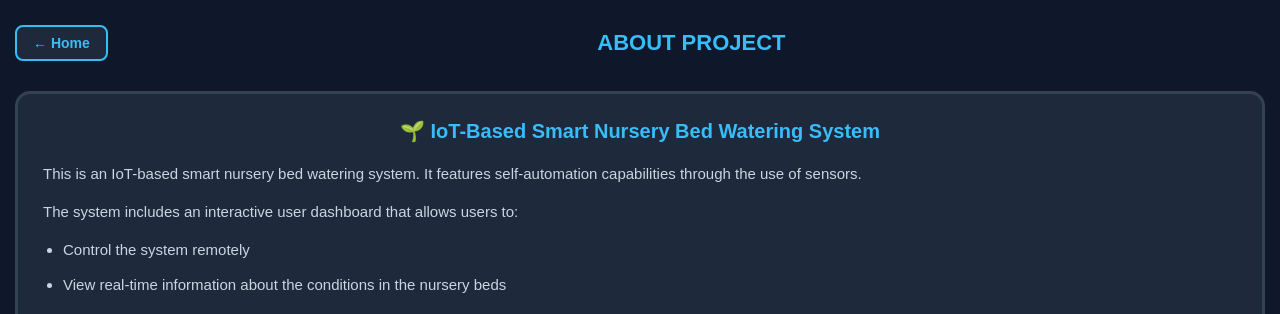
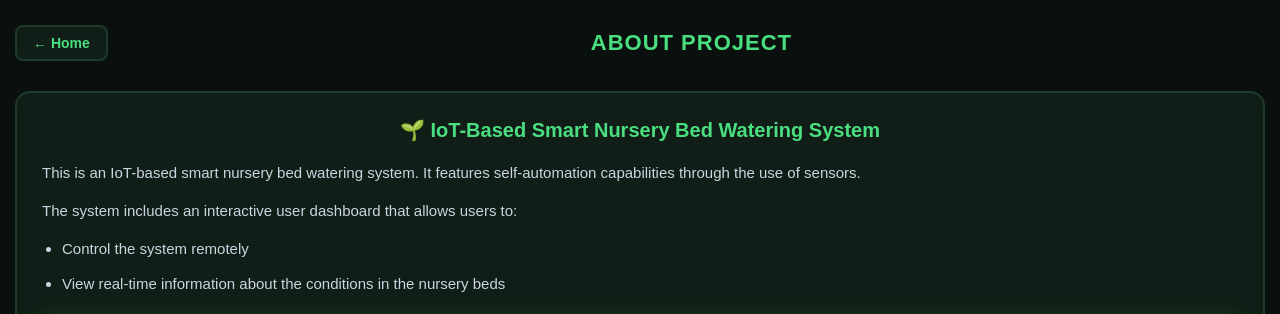
Before and after one commit to josepwanjiru300815-lab/esp32-nursery-cloud-a, a Flask app: page /about in a window 1280 px wide. Shown: the top 314 px of the page. Run offline with Flask 3, Linux system fonts and the light colour scheme.

Commit message:
Update about.html

```diff
--- a/templates/about.html
+++ b/templates/about.html
@@ -3,16 +3,17 @@
 <title>About Project</title>
 <style>
 *{box-sizing:border-box;margin:0;padding:0}
-body{font-family:Arial,sans-serif;background:#0f172a;color:white;padding:15px;min-height:100vh}
-.header{display:flex;align-items:center;gap:10px;padding:10px 0;margin-bottom:20px;position:sticky;top:0;background:#0f172a;z-index:10}
-.back-btn{background:#1e293b;border:2px solid #38bdf8;color:#38bdf8;padding:8px 16px;border-radius:8px;text-decoration:none;font-size:14px;font-weight:bold}
-h1{flex:1;text-align:center;font-size:22px;margin:0;color:#38bdf8}
-.content{background:#1e293b;border:3px solid #334155;border-radius:15px;padding:25px;margin-top:20px;margin-bottom:20px}
-.content h2{color:#38bdf8;font-size:20px;margin:0 0 18px 0;text-align:center}
+body{font-family:Arial,sans-serif;background:#09100d;color:white;padding:15px;min-height:100vh}
+.header{display:flex;align-items:center;gap:10px;padding:10px 0;margin-bottom:20px;position:sticky;top:0;background:#09100d;z-index:10}
+.back-btn{background:#111e17;border:2px solid #1e3a2b;color:#4ade80;padding:8px 16px;border-radius:8px;text-decoration:none;font-size:14px;font-weight:bold;transition:0.2s}
+.back-btn:hover{background:#4ade80;color:#09100d}
+h1{flex:1;text-align:center;font-size:22px;margin:0;color:#4ade80;letter-spacing:1px}
+.content{background:#111e17;border:2px solid #1e3a2b;border-radius:15px;padding:25px;margin-top:20px;margin-bottom:20px}
+.content h2{color:#4ade80;font-size:20px;margin:0 0 18px 0;text-align:center}
 .content p{color:#cbd5e1;font-size:15px;line-height:1.7;margin-bottom:12px;text-align:left}
 .content ul{color:#cbd5e1;font-size:15px;line-height:1.8;margin-left:20px}
 .content li{margin-bottom:8px}
-.diagram{width:100%;height:auto;margin:20px auto 0 auto;display:block;border-radius:10px;border:2px solid #334155;box-shadow:0 0 20px rgba(56,189,248,0.3)}
+.diagram{width:100%;height:auto;margin:20px auto 0 auto;display:block;border-radius:10px;border:2px solid #1e3a2b;box-shadow:0 0 20px rgba(74,222,128,0.2)}
 </style></head><body>
 <div class="header">
   <a href="/" class="back-btn">← Home</a>
@@ -26,5 +27,6 @@ h1{flex:1;text-align:center;font-size:22px;margin:0;color:#38bdf8}
     <li>Control the system remotely</li>
     <li>View real-time information about the conditions in the nursery beds</li>
   </ul>
+  <img src="/img/jay.jpg" alt="IoT Smart Nursery System Diagram" class="diagram" onerror="this.style.display='none';">
 </div>
 </body></html>
```
